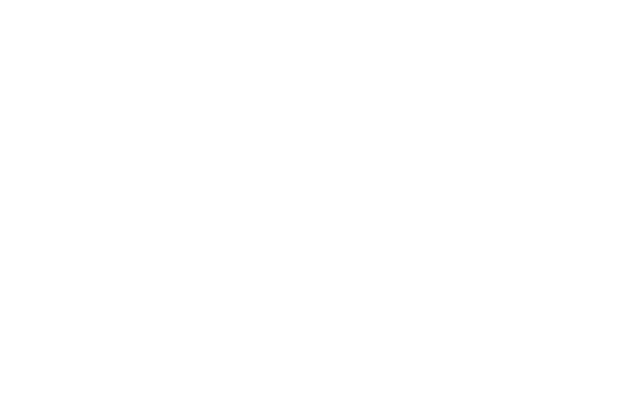
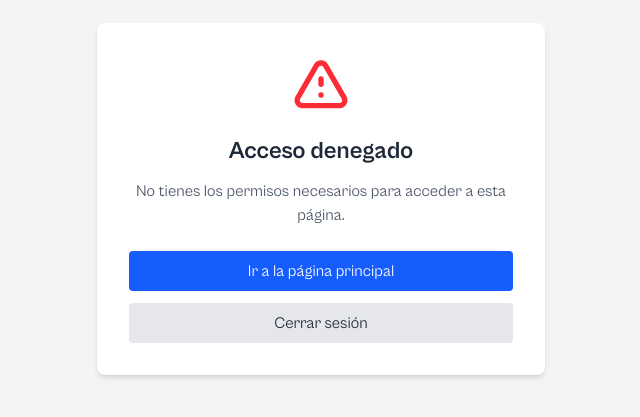
Before and after one commit to Juliban27/DiningThrough, a React (Vite) app: page /no-permiso in a window 1280 px wide. Before the commit this address had no page. Shown: the part 201-618 px from the top of the page, without its empty margins (319-959 px from the left). Built offline with nearby package versions, Linux system fonts and the light colour scheme.

Commit message:
persistencia login

```diff
--- a/src/context/AuthProvider.jsx
+++ b/src/context/AuthProvider.jsx
@@ -6,9 +6,11 @@ import { AuthContext } from './AuthContext';
 export function AuthProvider({ children }) {
     const [user, setUser] = useState(null);
     const [token, setToken] = useState(null);
+    const [loading, setLoading] = useState(true);
 
+    // Se ejecuta al iniciar la aplicación para cargar datos del localStorage
     useEffect(() => {
-        // Add a safe check before parsing JSON
+        const initAuth = () => {
             const storedUserStr = localStorage.getItem('myAppUser');
             const storedToken = localStorage.getItem('myAppToken');
 
@@ -17,33 +19,45 @@ export function AuthProvider({ children }) {
                     const storedUser = JSON.parse(storedUserStr);
                     setUser(storedUser);
                     setToken(storedToken);
+
+                    // Configurar el token en axios para todas las solicitudes futuras
                     axios.defaults.headers.common['Authorization'] = `Bearer ${storedToken}`;
+
+                    console.log('🔑 Sesión restaurada:', { user: storedUser });
                 } catch (error) {
-                // If there's an issue parsing the JSON, clear the invalid storage
-                console.error('Error parsing stored user data:', error);
+                    console.error('Error al parsear datos de usuario:', error);
                     localStorage.removeItem('myAppUser');
                     localStorage.removeItem('myAppToken');
                 }
             }
+            setLoading(false);
+        };
+
+        initAuth();
     }, []);
 
     const login = ({ token, user }) => {
-        console.log('AuthProvider.login 👉', { token, user });
+        console.log('🔐 Login exitoso:', { token, user });
 
-        // Ensure we have valid data before storing
         if (!token || !user) {
-            console.error('Invalid login data', { token, user });
+            console.error('Datos de login inválidos', { token, user });
             return;
         }
 
+        // Guardar en localStorage
         localStorage.setItem('myAppToken', token);
         localStorage.setItem('myAppUser', JSON.stringify(user));
+
+        // Actualizar estado
         setToken(token);
         setUser(user);
+
+        // Configurar axios
         axios.defaults.headers.common['Authorization'] = `Bearer ${token}`;
     };
 
     const logout = () => {
+        console.log('🚪 Cerrando sesión');
         localStorage.removeItem('myAppToken');
         localStorage.removeItem('myAppUser');
         delete axios.defaults.headers.common['Authorization'];
@@ -51,8 +65,20 @@ export function AuthProvider({ children }) {
         setUser(null);
     };
 
+    // Verificar si el token sigue siendo válido
+    const isAuthenticated = () => {
+        return !!user && !!token;
+    };
+
     return (
-        <AuthContext.Provider value={{ user, token, login, logout }}>
+        <AuthContext.Provider value={{
+            user,
+            token,
+            login,
+            logout,
+            isAuthenticated,
+            loading
+        }}>
             {children}
         </AuthContext.Provider>
     );
--- a/src/pages/App.jsx
+++ b/src/pages/App.jsx
@@ -1,32 +1,82 @@
 import React from 'react';
-import { BrowserRouter as Router, Route, Routes } from 'react-router-dom';
+import { BrowserRouter, Routes, Route, Navigate } from 'react-router-dom';
 import { AuthProvider } from '../context/AuthProvider';
-import AdminRoute from '../context/AdminRoute';
+import { useAuth } from '../context/AuthContext';
 import Login from './Login';
-import RestaurantRegister from './RestaurantRegister';
-import Index from './Index';
 import Signup from './SignUp';
 import Inventory from './Inventory';
+import Index from './Index';
+import NoPermiso from './NoPermiso';
 
+// Componente de carga mientras verificamos la autenticación
+const LoadingScreen = () => (
+  <div className="flex items-center justify-center h-screen">
+    <div className="animate-spin rounded-full h-16 w-16 border-t-2 border-b-2 border-blue-600"></div>
+  </div>
+);
+
+// Protege rutas que requieren autenticación
+function ProtectedRoute({ children, requireAdmin = false }) {
+  const { user, loading, isAuthenticated } = useAuth();
+
+  if (loading) {
+    return <LoadingScreen />;
+  }
+
+  if (!isAuthenticated()) {
+    // No autenticado -> redirigir a login
+    return <Navigate to="/login" replace />;
+  }
+
+  if (requireAdmin && user.role !== 'admin') {
+    // No es admin pero la ruta lo requiere
+    return <Navigate to="/no-permiso" replace />;
+  }
+
+  // Todo correcto, muestra el contenido
+  return children;
+}
+
+// Componente principal que no usa contexto de autenticación
+function AppRoutes() {
+  return (
+    <BrowserRouter>
+      <Routes>
+        <Route path="/login" element={<Login />} />
+        <Route path="/signup" element={<Signup />} />
+        <Route path="/no-permiso" element={<NoPermiso />} />
+
+        {/* Rutas protegidas */}
+        <Route
+          path="/inventory"
+          element={
+            <ProtectedRoute requireAdmin={true}>
+              <Inventory />
+            </ProtectedRoute>
+          }
+        />
+
+        <Route
+          path="/index"
+          element={
+            <ProtectedRoute>
+              <Index />
+            </ProtectedRoute>
+          }
+        />
+
+        {/* Ruta por defecto */}
+        <Route path="*" element={<Navigate to="/login" replace />} />
+      </Routes>
+    </BrowserRouter>
+  );
+}
+
+// Envuelve toda la aplicación con el proveedor de autenticación
 function App() {
   return (
     <AuthProvider>
-      <Router>
-        <Routes>
-          <Route path="/login" element={<Login/>} />
-          <Route path="/index" element={<Index/>} />
-          <Route path="/signup" element={<Signup/>} />
-          <Route
-            path="/inventory"
-            element={
-              <AdminRoute>
-                <Inventory/>
-              </AdminRoute>
-            }
-          />
-          <Route path="/RestaurantRegister" element={<RestaurantRegister/>} />
-        </Routes>
-      </Router>
+      <AppRoutes />
     </AuthProvider>
   );
 }
--- /dev/null
+++ b/src/pages/NoPermiso.jsx
@@ -0,0 +1,46 @@
+import React from 'react';
+import { Link } from 'react-router-dom';
+import { useAuth } from '../context/AuthContext';
+
+const NoPermiso = () => {
+  const { logout, user } = useAuth();
+
+  return (
+    <div className="flex flex-col items-center justify-center min-h-screen bg-gray-100 p-4">
+      <div className="max-w-md w-full bg-white rounded-lg shadow-md p-8 text-center">
+        <div className="text-red-500 mb-4">
+          <svg xmlns="http://www.w3.org/2000/svg" className="h-16 w-16 mx-auto" fill="none" viewBox="0 0 24 24" stroke="currentColor">
+            <path strokeLinecap="round" strokeLinejoin="round" strokeWidth={2} d="M12 9v2m0 4h.01m-6.938 4h13.856c1.54 0 2.502-1.667 1.732-3L13.732 4c-.77-1.333-2.694-1.333-3.464 0L3.34 16c-.77 1.333.192 3 1.732 3z" />
+          </svg>
+        </div>
+
+        <h1 className="text-2xl font-bold text-gray-800 mb-3">Acceso denegado</h1>
+
+        <p className="text-gray-600 mb-6">
+          No tienes los permisos necesarios para acceder a esta página.
+          {user && (
+            <span> Has iniciado sesión como <b>{user.name}</b> con rol <b>{user.role}</b>.</span>
+          )}
+        </p>
+
+        <div className="flex flex-col space-y-3">
+          <Link
+            to="/index"
+            className="px-4 py-2 bg-blue-600 text-white rounded hover:bg-blue-700 transition duration-200"
+          >
+            Ir a la página principal
+          </Link>
+
+          <button
+            onClick={logout}
+            className="px-4 py-2 bg-gray-200 text-gray-800 rounded hover:bg-gray-300 transition duration-200"
+          >
+            Cerrar sesión
+          </button>
+        </div>
+      </div>
+    </div>
+  );
+};
+
+export default NoPermiso;
```
Lines whose indentation alone changed are shown as unchanged.
